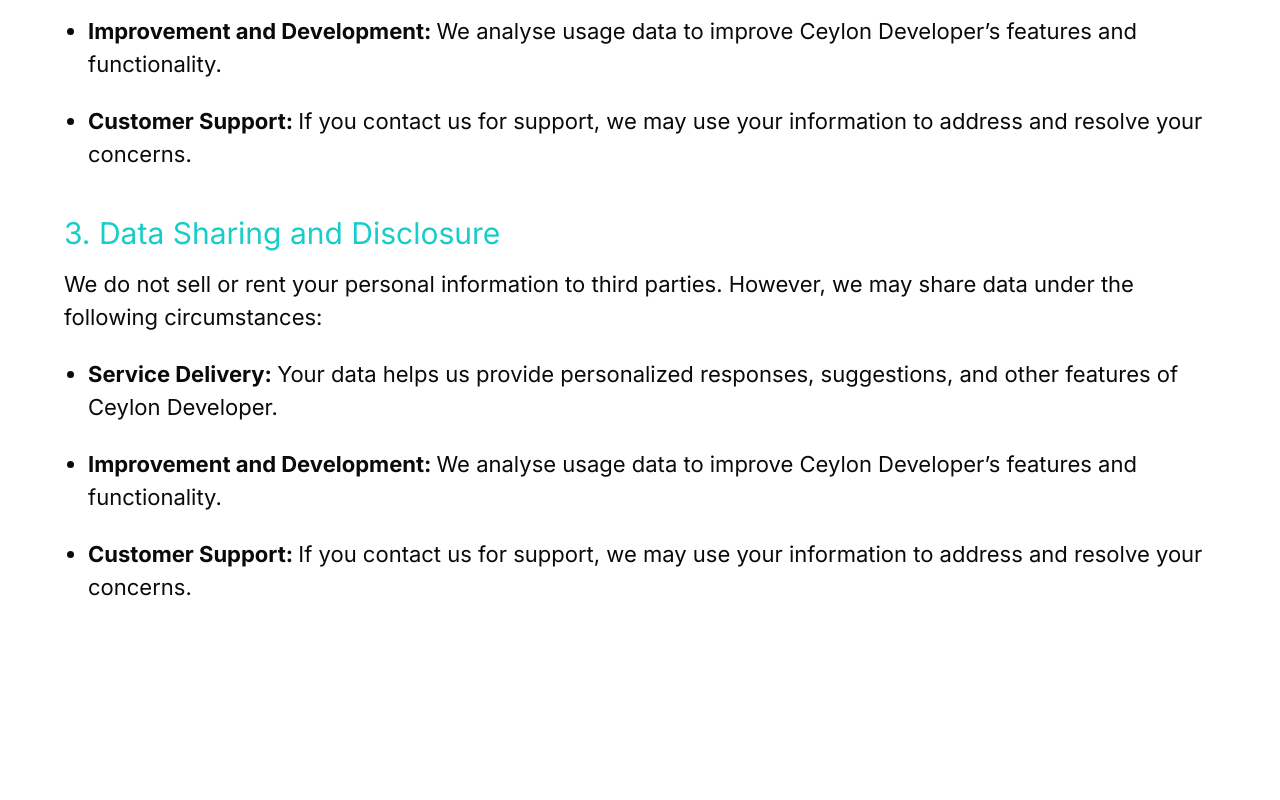
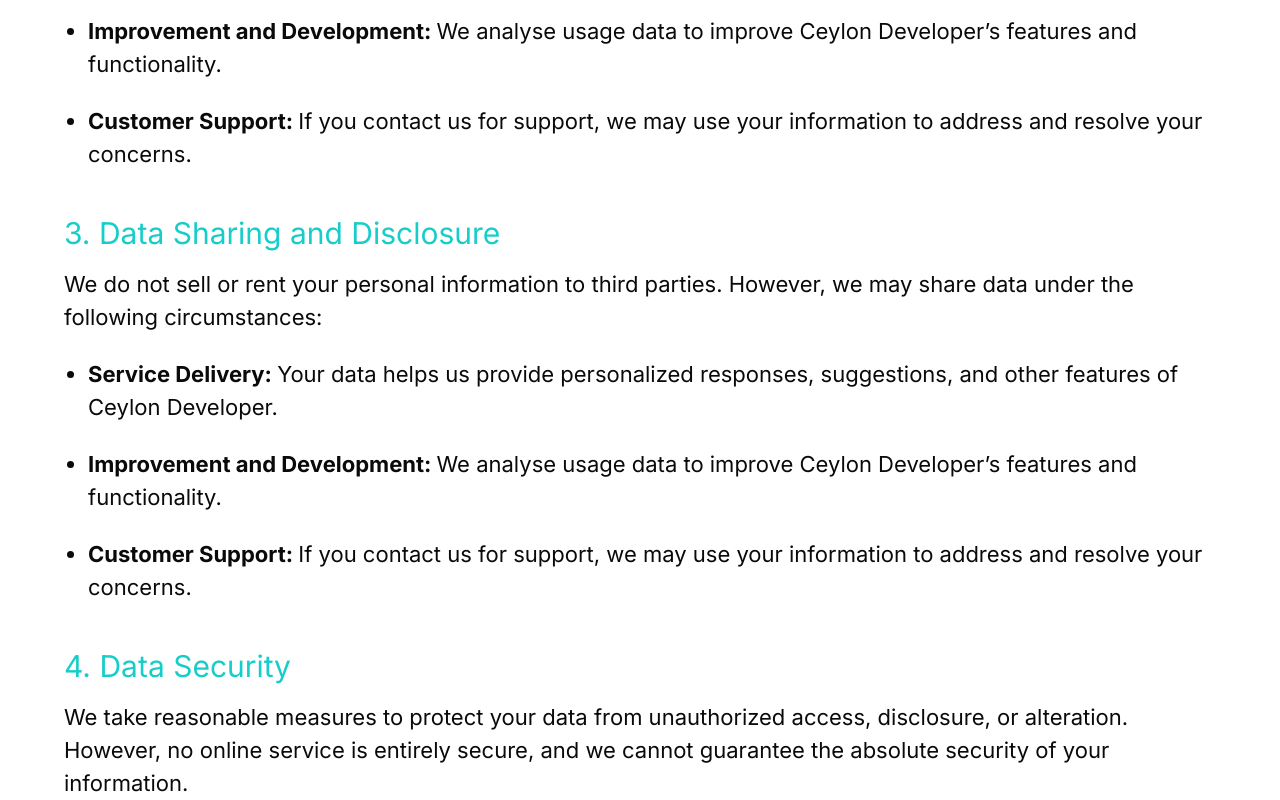
Before and after one commit to Roshen-Perera/ceylon-developers-portfolio, a Next.js app: page /privacy in a window 1280 px wide. Shown: the part 1127-1927 px from the top of the page. Before the commit the page ends 1731 px from the top, so only its background shows below. Built offline with nearby package versions, Linux system fonts and the light colour scheme.

Commit message:
Add Data Security section to privacy policy

```diff
--- a/app/privacy/page.tsx
+++ b/app/privacy/page.tsx
@@ -100,6 +100,15 @@ const Page = () => {
             </li>
           </ul>
         </div>
+        <div className="mt-10">
+          <h5 className="text-[30px] text-[#17CDCA]">4. Data Security</h5>
+          <p className="text-[22px] mt-3">
+            We take reasonable measures to protect your data from unauthorized
+            access, disclosure, or alteration. However, no online service is
+            entirely secure, and we cannot guarantee the absolute security of
+            your information.
+          </p>
+        </div>
       </div>
     </div>
   );
```
